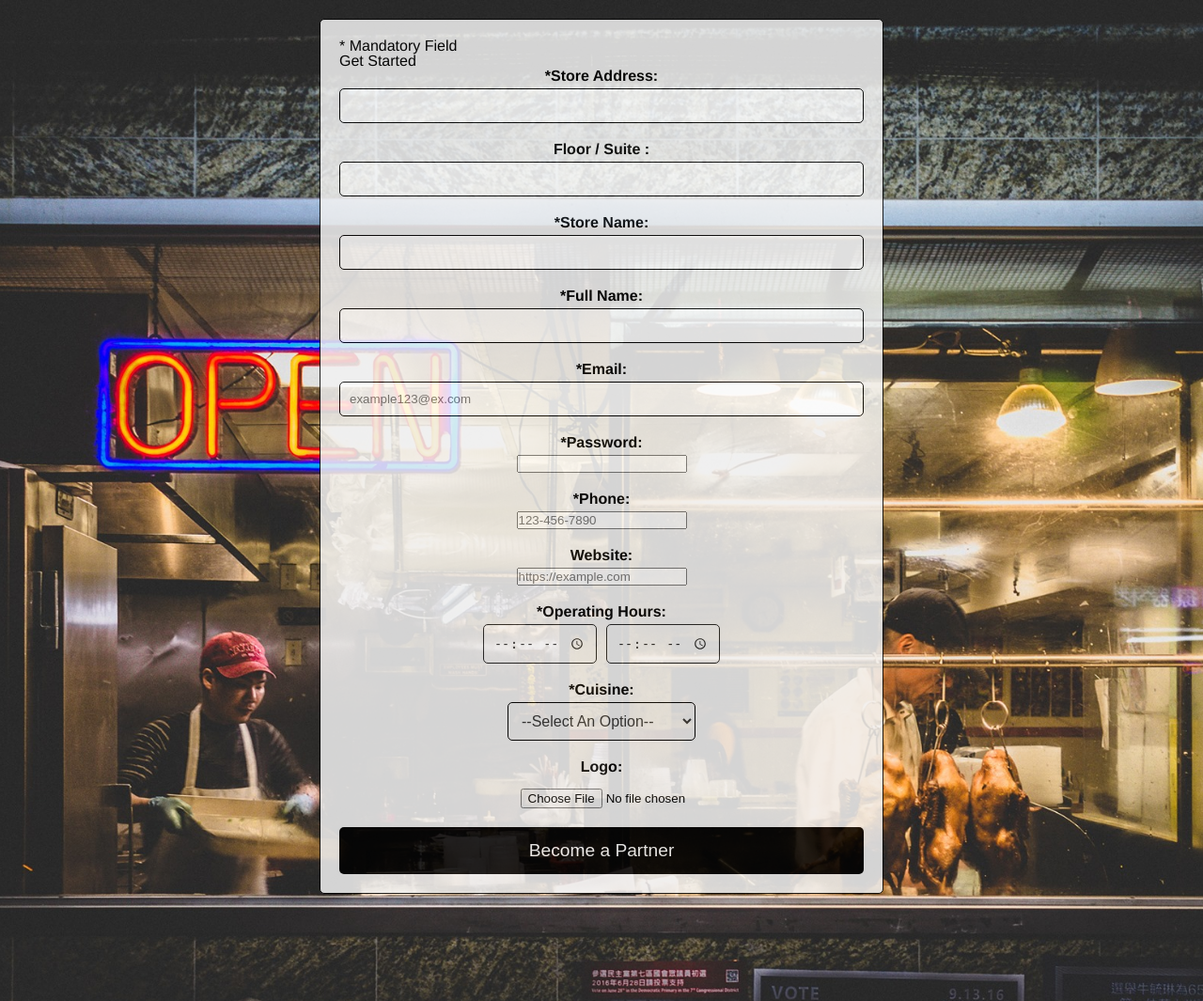
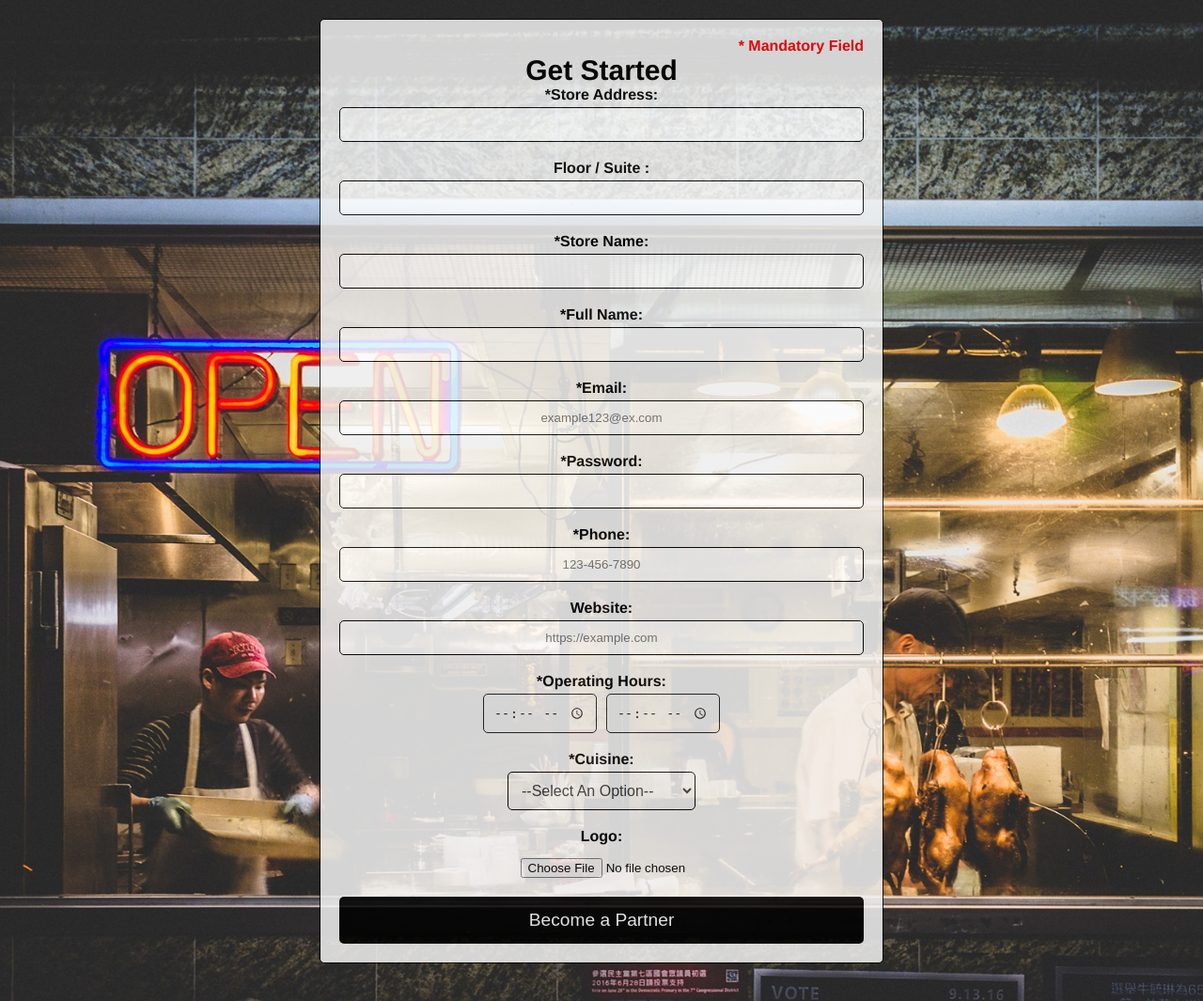
Before and after one commit to Wallace-Man/CSC-648-Term-Project, a Node server app: page /restaurant in a window 1280 px wide. Shown: the part 156-1221 px from the top of the page at 94% size. Run offline with Node 20, Linux system fonts and the light colour scheme; some libraries are stand-ins or nearby versions.

Commit message:
pull and updated restaurant home page

```diff
--- a/application/public/stylesheets/index.css
+++ b/application/public/stylesheets/index.css
@@ -642,7 +642,10 @@ input.restaurant-signup[type="store-name"],
 input.restaurant-signup[type="business-type"],
 input.restaurant-signup[type="full-name"],
 input.restaurant-signup[type="email"],
-input.restaurant-signup[type="phone"],
+input.restaurant-signup[type="tel"],
+input.restaurant-signup[type="password"],
+input.restaurant-signup[type="url"],
+input.restaurant-signup[type="cuisine"],
 input.signup[type="username"],
 input.signup[type="text"],
 input.signup[type="email"],
@@ -652,6 +655,7 @@ input.signup[type="password"] {
   border-radius: 5px;
   /*background-color: none;*/
   width: 100%;
+  text-align: center;
 }
 
 input.login[type="username"],
@@ -951,7 +955,7 @@ div.maps-frame {
   border: 1px solid black;
   border-radius: 5px;
   /*background-color: none;*/
-   width: 50%;
+  width: 90%;
   min-width: 50%;
   margin-top: 10px;
   text-align: center;
@@ -1051,17 +1055,16 @@ div.maps-frame {
 
  }
  .img{
-   width:50%;
+   width:auto;
    height: auto;
    margin-left: 8rem;
-   padding-right: 10rem;
-
+   padding-right: 8rem;
 }
 .steps{
   width: 50%;
   list-style: none;
   padding: 0;
-  margin-left: 120px;
+  margin-left: 20px;
 }
 
 .steps li{
@@ -1183,7 +1186,7 @@ div.maps-frame {
    border-radius: 5px 5px 5px 5px;
    margin-bottom: 20px;
    margin-top: 20px;
-   margin-left: 101px;
+   margin-left: 240px;
    cursor: pointer;
    float: center;
  }
@@ -1200,3 +1203,23 @@ div.maps-frame {
    font-family: "Helvetica Neue", Helvetica, Arial, sans-serif;
    text-align: center;
  }
+
+ #mandatory-field{
+  color: red;
+  font-weight: bold;
+  text-align: right;
+ }
+
+ #get-started{
+  font-weight: bold;
+  text-align: center;
+  font-size: 30px;
+  padding:3px;
+ }
+
+ #create-your-menu{
+  font-weight: bold;
+  text-align: center;
+  font-size: 50px;
+  padding: 20px;
+ }
--- a/application/views/restaurantInfo.pug
+++ b/application/views/restaurantInfo.pug
@@ -4,10 +4,10 @@
 extends layouts/main-layout
 block content
     div
+        p(id="create-your-menu") Create Your Menu
         // Container for the handling menu items
         .restaurant-menu-container
             form.restaurant-signup(action="/confirmation")
-                p(id="create-your-menu") Create Your Menu
                 .menu
                     .menu-items(id="menu-items")
                         .items(id="items")
```
Lines whose indentation alone changed are shown as unchanged.
